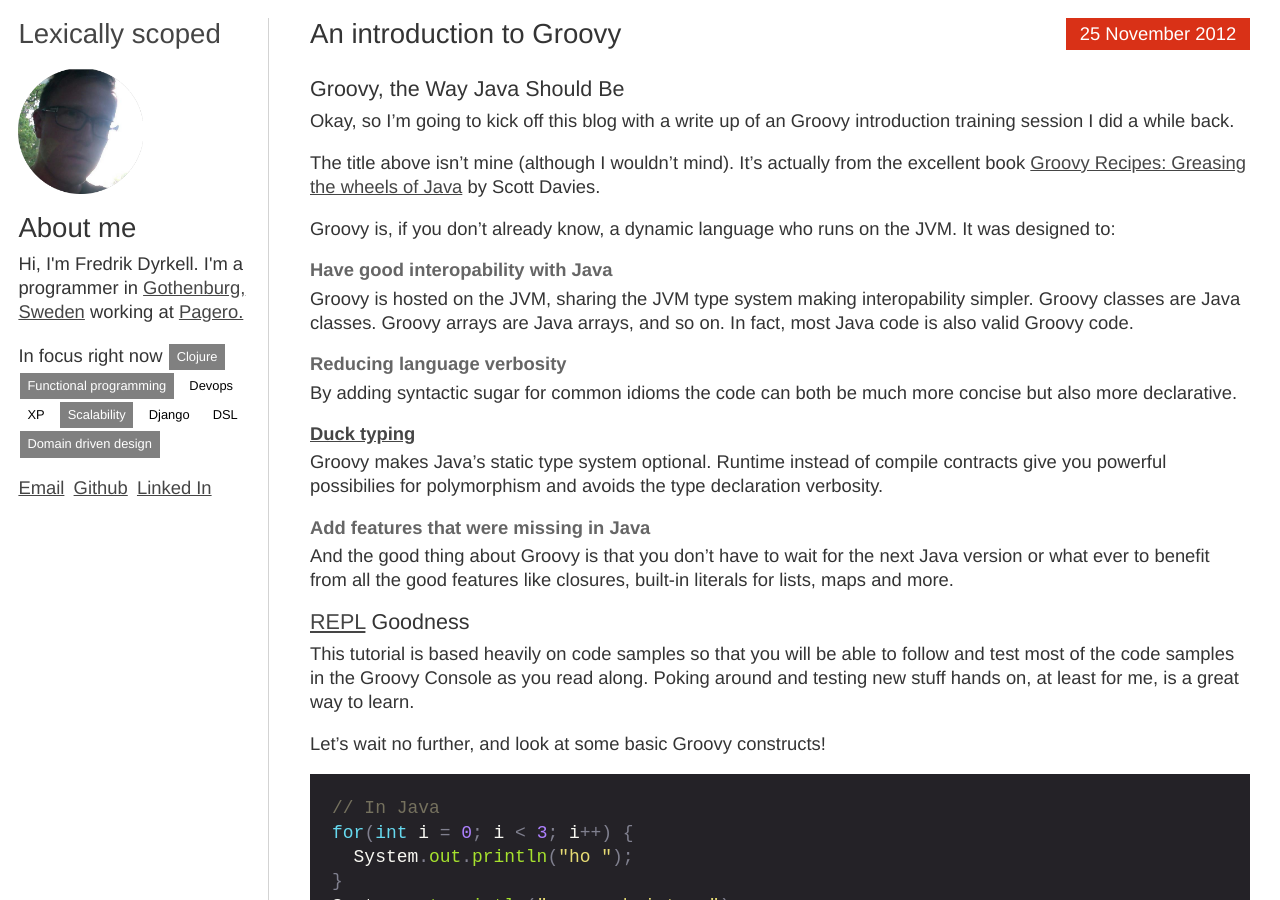
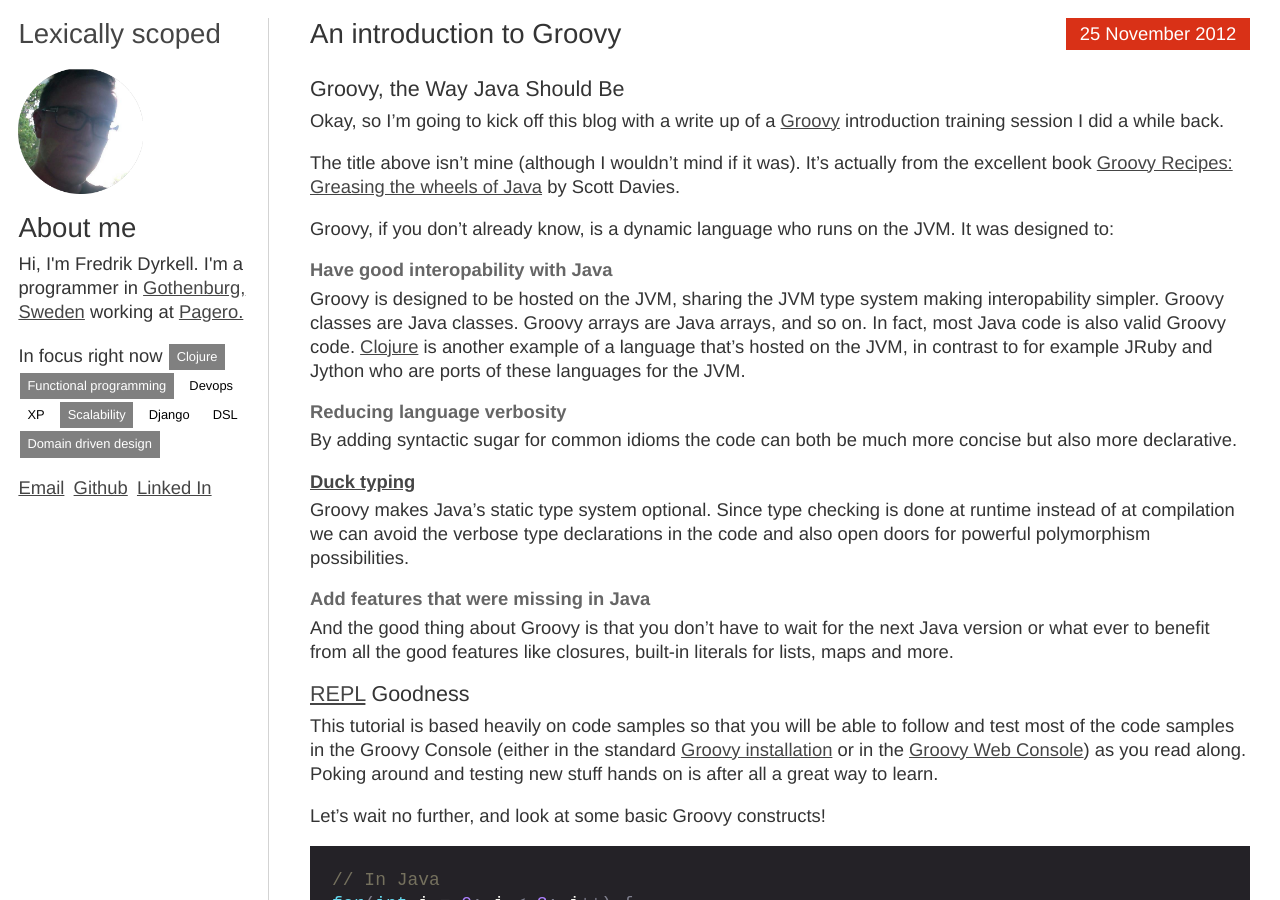
Before and after one commit to fredyr/lexicallyscoped.com, a Jekyll site: the page built from _posts/2012-11-25-groovy-introduction.md, in a window 1280 px wide and 900 px high. Built offline with Jekyll 4.4.1, drawn with Linux system fonts in a browser that asks for light colours; some of the changed text lies outside the part shown.

Commit message:
Language correction and autodiscovery for atom feed

```diff
--- a/_layouts/default.html
+++ b/_layouts/default.html
@@ -1,6 +1,8 @@
 <!doctype html>
 <html>
     <head>
+        <link rel="alternate" type="application/atom+xml" href="http://www.lexicallyscoped.com/atom.xml">
+
         <link rel="stylesheet" type="text/css" href="/css/styles.css" />
         <link rel="stylesheet" type="text/css" href="/css/syntax.css" />
         <script src="http://use.edgefonts.net/open-sans.js"></script>
--- a/_posts/2012-11-25-groovy-introduction.md
+++ b/_posts/2012-11-25-groovy-introduction.md
@@ -6,21 +6,22 @@
 
 ### Groovy, the Way Java Should Be
 
-Okay, so I'm going to kick off this blog with a write up of an Groovy introduction training session I did a while back.
+Okay, so I'm going to kick off this blog with a write up of a [Groovy](http://groovy.codehaus.org/) introduction training session I did a while back.
 
-The title above isn't mine (although I wouldn't mind). It's actually from the excellent book [Groovy Recipes: Greasing the wheels of Java](http://pragprog.com/book/sdgrvr/groovy-recipes) by Scott Davies.
+The title above isn't mine (although I wouldn't mind if it was). It's actually from the excellent book [Groovy Recipes: Greasing the wheels of Java](http://pragprog.com/book/sdgrvr/groovy-recipes) by Scott Davies.
 
-Groovy is, if you don't already know, a dynamic language who runs on the JVM. It was designed to:
+Groovy, if you don't already know, is a dynamic language who runs on the JVM. It was designed to:
 
 #### Have good interopability with Java
 
-Groovy is hosted on the JVM, sharing the JVM type system making interopability simpler.
-Groovy classes are Java classes. Groovy arrays are Java arrays, and so on. In fact, most Java code is also valid Groovy code.
+Groovy is designed to be hosted on the JVM, sharing the JVM type system making interopability simpler.
+Groovy classes are Java classes. Groovy arrays are Java arrays, and so on. In fact, most Java code is also valid Groovy code. [Clojure](http://clojure.org/jvm_hosted) is another example of a language that's hosted on the JVM, in contrast to for example JRuby and Jython who are ports of these languages for the JVM.
 
 #### Reducing language verbosity
 By adding syntactic sugar for common idioms the code can both be much more concise but also more declarative.
 #### [Duck typing](http://en.wikipedia.org/wiki/Duck_typing)
-Groovy makes Java's static type system optional. Runtime instead of compile contracts give you powerful possibilies for polymorphism and avoids the type declaration verbosity.
+Groovy makes Java's static type system optional. Since type checking is done at runtime instead of at compilation we can avoid the verbose type declarations in the code and also open doors for powerful polymorphism possibilities.
+
 
 #### Add features that were missing in Java
 And the good thing about Groovy is that you don't have to wait for the next Java version or what ever to benefit from all the good features like closures, built-in literals for lists, maps and more.
@@ -28,7 +29,7 @@
 
 ### [REPL](http://en.wikipedia.org/wiki/Read%E2%80%93eval%E2%80%93print_loop) Goodness
 
-This tutorial is based heavily on code samples so that you will be able to follow and test most of the code samples in the Groovy Console as you read along. Poking around and testing new stuff hands on, at least for me, is a great way to learn.
+This tutorial is based heavily on code samples so that you will be able to follow and test most of the code samples in the Groovy Console (either in the standard [Groovy installation](http://groovy.codehaus.org/) or in the [Groovy Web Console](http://groovyconsole.appspot.com/)) as you read along. Poking around and testing new stuff hands on is after all a great way to learn.
 
 Let's wait no further, and look at some basic Groovy constructs!
 
```
Also changed, not shown: other parts of _posts/2012-11-25-groovy-introduction.md (+1 -1 lines).
